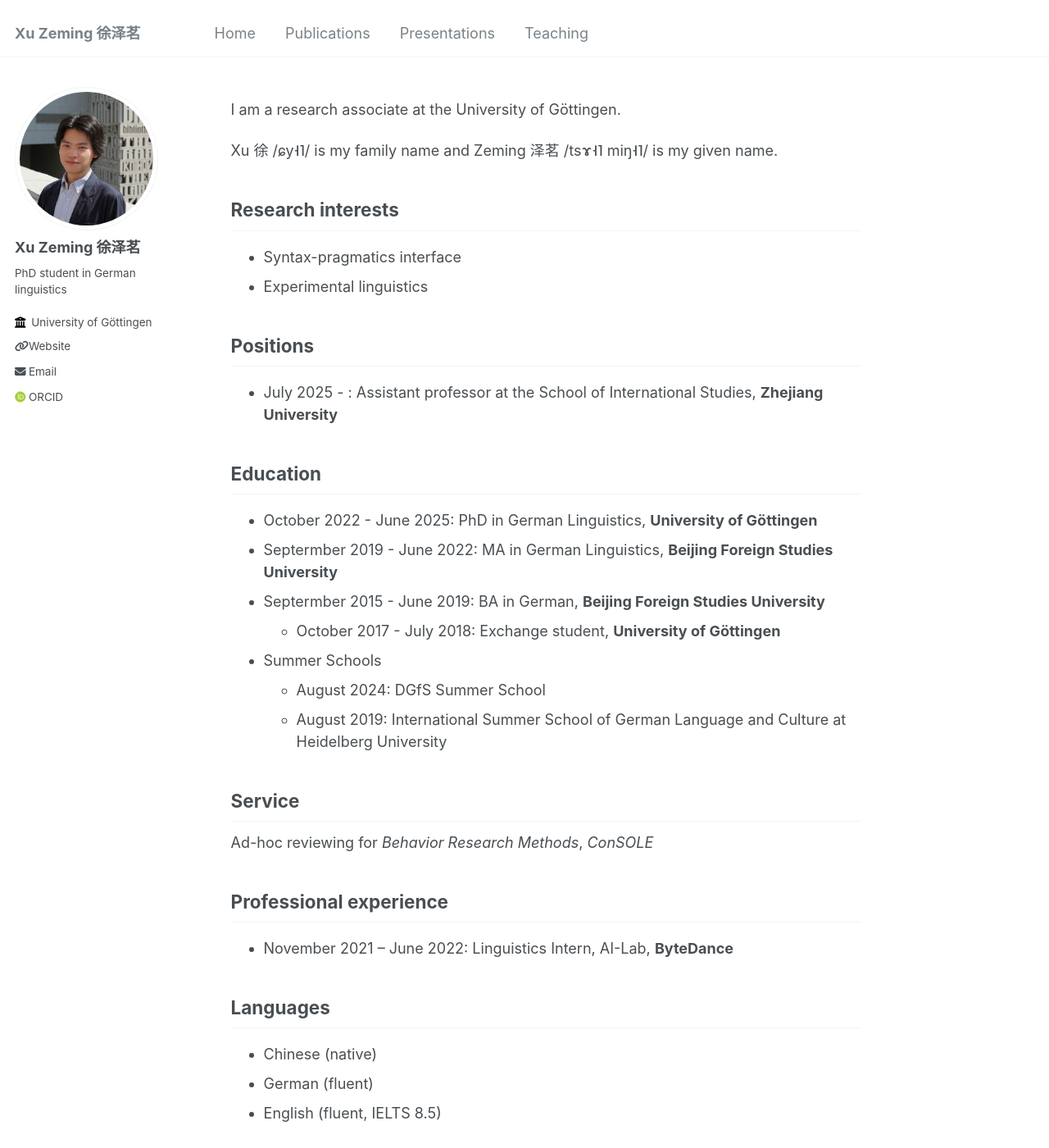
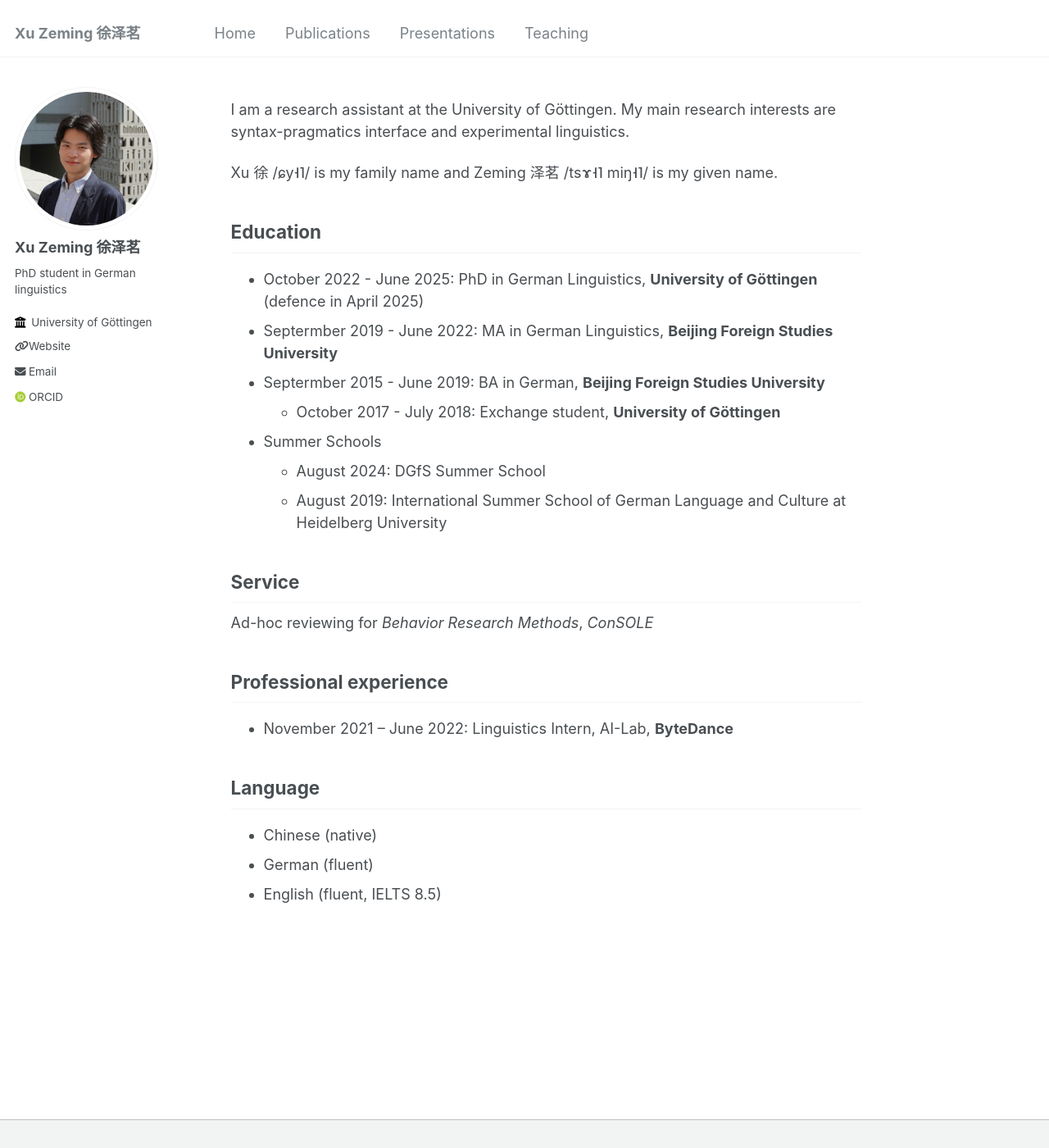
Before and after one commit to xu-zeming/xu-zeming.github.io, a Jekyll site: the page built from _pages/about.md, in a window 1280 px wide and 1400 px high. Shown: the whole window at 82% size. Built offline with Jekyll 4.4.1, drawn with Linux system fonts in a browser that asks for light colours; some web fonts are replaced.

Commit message:
modified:   _pages/about.md

```diff
--- a/_pages/about.md
+++ b/_pages/about.md
@@ -6,22 +6,13 @@ redirect_from:
   - /about/
   - /about.html
 ---
-I am a research associate at the University of Göttingen.
+I am a research assistant at the University of Göttingen. My main research interests are syntax-pragmatics interface and experimental linguistics.
 
 Xu 徐 /ɕy˧˥/ is my family name and Zeming 泽茗 /tsɤ˧˥ miŋ˧˥/ is my given name.
 
-Research interests
----
-* Syntax-pragmatics interface
-* Experimental linguistics
-
-Positions
----
-* July 2025 - : Assistant professor at the School of International Studies, **Zhejiang University**
-
 Education
 ---
-* October 2022 - June 2025: PhD in German Linguistics, **University of Göttingen**
+* October 2022 - June 2025: PhD in German Linguistics, **University of Göttingen** (defence in April 2025)
 * Septermber 2019 - June 2022: MA in German Linguistics, **Beijing Foreign Studies University**
 * Septermber 2015 - June 2019: BA in German, **Beijing Foreign Studies University**
   + October 2017 - July 2018: Exchange student, **University of Göttingen**
@@ -37,7 +28,7 @@ Professional experience
 ---
 * November 2021 – June 2022: Linguistics Intern, AI-Lab, **ByteDance**
 
-Languages
+Language
 ---
 * Chinese (native)
 * German (fluent)
```
